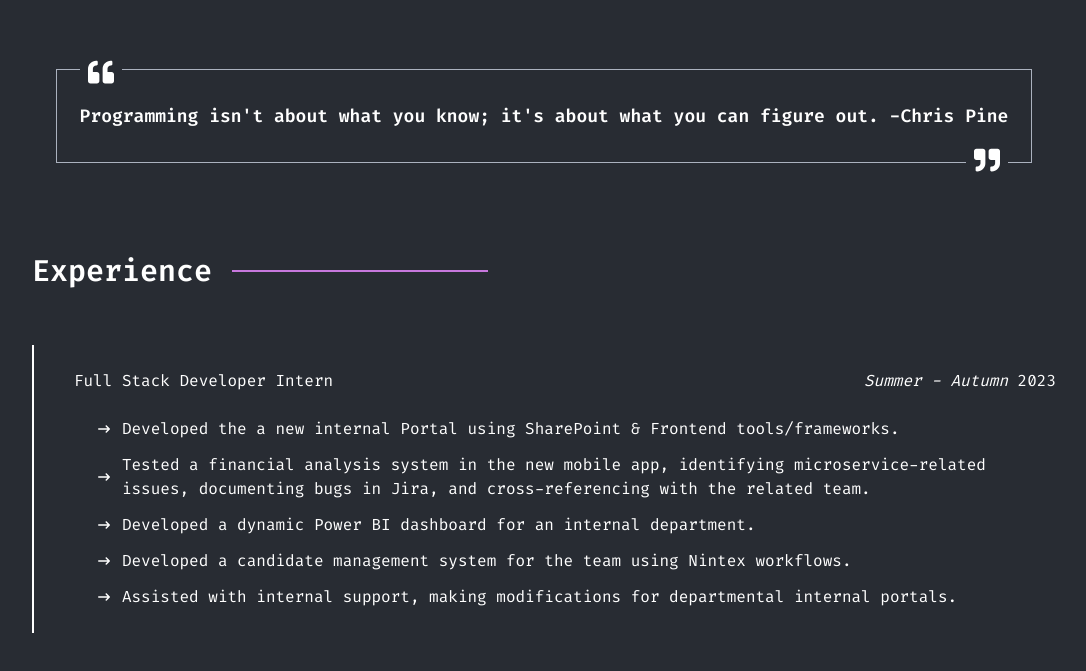
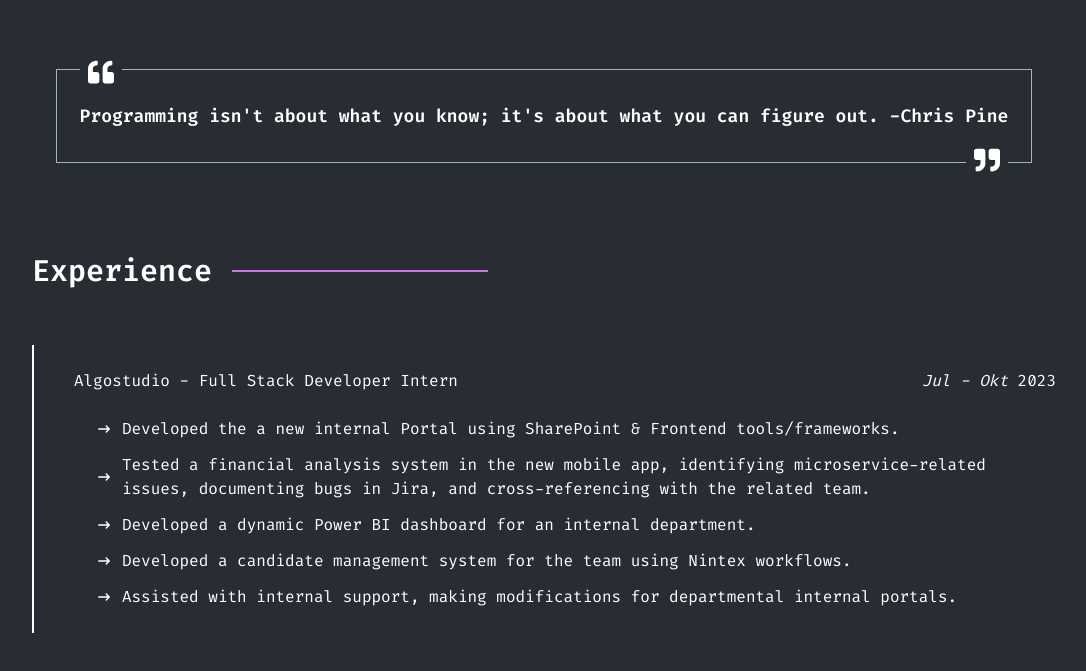
Before and after one commit to naufalF21/portofolio-web, a Next.js app: page / in a window 1280 px wide. Shown: the part 757-1428 px from the top of the page, without its empty margins (96-1182 px from the left). Built offline with nearby package versions, Linux system fonts and the light colour scheme.

Commit message:
feat(Homepage): add Experience section

```diff
--- a/containers/home-page/experience-section/index.js
+++ b/containers/home-page/experience-section/index.js
@@ -20,10 +20,10 @@ export default function ExperienceSection() {
 			<div className="flex flex-row py-14 gap-10">
 				<div className="w-[2px] h-72 bg-white"></div>
 				<div className="flex flex-col w-full mt-6">
-					<div className="flex flex-row justify-between ">
-						<span>Full Stack Developer Intern</span>
+					<div className="flex flex-row justify-between">
+						<span>Algostudio - Full Stack Developer Intern</span>
 						<span>
-							<i>Summer - Autumn</i> 2023
+							<i>Jul - Okt</i> 2023
 						</span>
 					</div>
 					<ul className="py-6 flex flex-col gap-3 ps-6">
```
